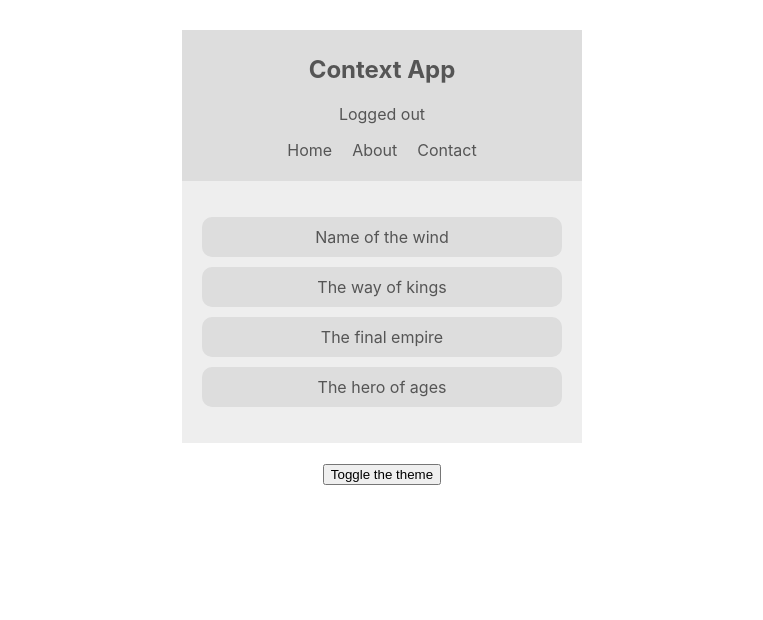
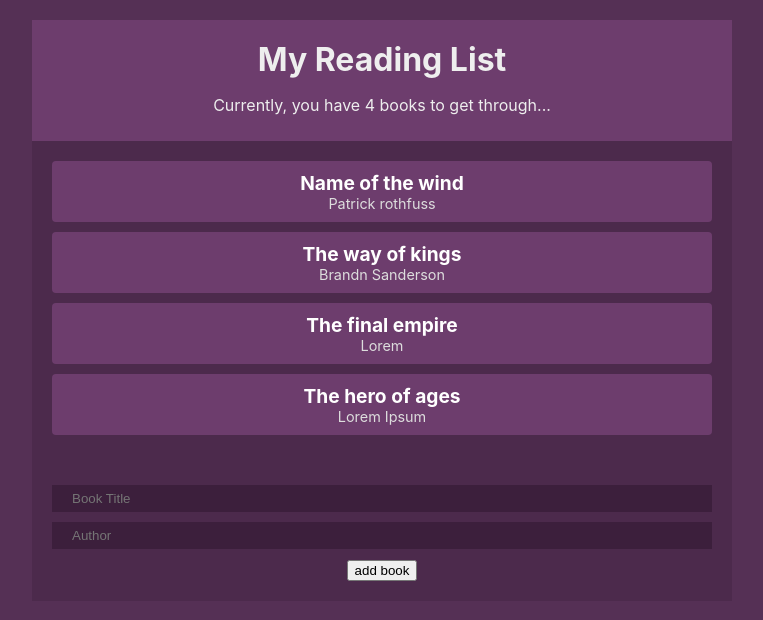
Before and after one commit to gagansaini1212/react-context-hooks, a React (Create React App) app: page / in a window 1280 px wide. Shown: the top 620 px of the page, without its empty margins (258-1021 px from the left). Built offline with nearby package versions, Linux system fonts and the light colour scheme.

Commit message:
added reading book context app

```diff
--- a/src/App.js
+++ b/src/App.js
@@ -1,10 +1,12 @@
 import React from 'react';
+import BookForm from './components/BookForm';
+import BookList from './components/BookList';
 
-import ThemeContextProvider from './contexts/ThemeContext';
+// import ThemeContextProvider from './contexts/ThemeContext';
 import Navbar from './components/Navbar';
-import BookList from './components/BookList';
-import ThemeToggle from './components/ThemeToggle';
-import AuthContextProvider from './contexts/AuthContext';
+// import BookList from './components/BookList';
+// import ThemeToggle from './components/ThemeToggle';
+// import AuthContextProvider from './contexts/AuthContext';
 import BookContextProvider from './contexts/BookContext';
 // import SongList from './components/SongList';
 
@@ -12,7 +14,7 @@ function App() {
   return (
     <div className="App">
       {/* <SongList /> */}
-      <ThemeContextProvider>
+      {/* <ThemeContextProvider>
         <AuthContextProvider>
           <Navbar />
           <BookContextProvider>
@@ -20,7 +22,13 @@ function App() {
           </BookContextProvider>
           <ThemeToggle />
         </AuthContextProvider>
-      </ThemeContextProvider>
+      </ThemeContextProvider> */}
+
+      <BookContextProvider>
+        <Navbar />
+        <BookList />
+        <BookForm />
+      </BookContextProvider>
     </div>
   );
 }
--- /dev/null
+++ b/src/components/BookDetails.js
@@ -0,0 +1,15 @@
+import React, { useContext } from 'react';
+
+import { BookContext } from '../contexts/BookContext';
+
+const BookDetails = ({ book }) => {
+  const { removeBook } = useContext(BookContext);
+  return (
+    <li onClick={() => removeBook(book.id)}>
+      <div className="title">{book.title}</div>
+      <div className="author">{book.author}</div>
+    </li>
+  );
+};
+
+export default BookDetails;
--- /dev/null
+++ b/src/components/BookForm.js
@@ -0,0 +1,36 @@
+import React, { useContext, useState } from 'react';
+
+import { BookContext } from '../contexts/BookContext';
+
+const BookForm = () => {
+  const { addBook } = useContext(BookContext);
+  const [title, setTitle] = useState('');
+  const [author, setAuthor] = useState('');
+  const handleSubmit = (e) => {
+    e.preventDefault();
+    addBook(title, author);
+    setTitle('');
+    setAuthor('');
+  };
+  return (
+    <form onSubmit={handleSubmit}>
+      <input
+        type="text"
+        placeholder="Book Title"
+        value={title}
+        onChange={(e) => setTitle(e.target.value)}
+        required={true}
+      />
+      <input
+        type="text"
+        placeholder="Author"
+        value={author}
+        onChange={(e) => setAuthor(e.target.value)}
+        required={true}
+      />
+      <input type="submit" value="add book" />
+    </form>
+  );
+};
+
+export default BookForm;
--- a/src/components/BookList.js
+++ b/src/components/BookList.js
@@ -1,27 +1,28 @@
 import React, { useContext } from 'react';
 
-import { ThemeContext } from '../contexts/ThemeContext';
+// import { ThemeContext } from '../contexts/ThemeContext';
 import { BookContext } from '../contexts/BookContext';
+import BookDetails from './BookDetails';
 
 const BookList = () => {
-  const { isLightTheme, light, dark } = useContext(ThemeContext);
+  // const { isLightTheme, light, dark } = useContext(ThemeContext);
   const { books } = useContext(BookContext);
 
-  const theme = isLightTheme ? light : dark;
+  // const theme = isLightTheme ? light : dark;
 
-  return (
+  return books.length > 0 ? (
     <div
       className="book-list"
-      style={{ background: theme.bg, color: theme.syntax }}
+      // style={{ background: theme.bg, color: theme.syntax }}
     >
       <ul>
         {books.map((book) => (
-          <li style={{ background: theme.ui }} key={book.id}>
-            {book.title}
-          </li>
+          <BookDetails key={book.id} book={book} />
         ))}
       </ul>
     </div>
+  ) : (
+    <div className="empty">No books to read. Hello free time</div>
   );
 };
 
--- a/src/components/Navbar.js
+++ b/src/components/Navbar.js
@@ -1,25 +1,36 @@
 import React, { useContext } from 'react';
 
-import { AuthContext } from '../contexts/AuthContext';
-import { ThemeContext } from '../contexts/ThemeContext';
+import { BookContext } from '../contexts/BookContext';
 
+// import { AuthContext } from '../contexts/AuthContext';
+// import { ThemeContext } from '../contexts/ThemeContext';
+
+// const Navbar = () => {
+//   const { isLightTheme, light, dark } = useContext(ThemeContext);
+//   const { isAuthenticated, toggleAuth } = useContext(AuthContext);
+//   const theme = isLightTheme ? light : dark;
+
+//   return (
+//     <nav style={{ background: theme.ui, color: theme.syntax }}>
+//       <h1>Context App</h1>
+//       <div onClick={toggleAuth}>
+//         {isAuthenticated ? 'Logged in' : 'Logged out'}
+//       </div>
+//       <ul>
+//         <li>Home</li>
+//         <li>About</li>
+//         <li>Contact</li>
+//       </ul>
+//     </nav>
+//   );
+// };
 const Navbar = () => {
-  const { isLightTheme, light, dark } = useContext(ThemeContext);
-  const { isAuthenticated, toggleAuth } = useContext(AuthContext);
-  const theme = isLightTheme ? light : dark;
-
+  const { books } = useContext(BookContext);
   return (
-    <nav style={{ background: theme.ui, color: theme.syntax }}>
-      <h1>Context App</h1>
-      <div onClick={toggleAuth}>
-        {isAuthenticated ? 'Logged in' : 'Logged out'}
-      </div>
-      <ul>
-        <li>Home</li>
-        <li>About</li>
-        <li>Contact</li>
-      </ul>
-    </nav>
+    <div className="navbar">
+      <h1>My Reading List</h1>
+      <p>Currently, you have {books.length} books to get through...</p>
+    </div>
   );
 };
 
--- a/src/contexts/BookContext.js
+++ b/src/contexts/BookContext.js
@@ -1,17 +1,25 @@
 import React, { createContext, useState } from 'react';
+import { v4 as uuidv4 } from 'uuid';
 
 export const BookContext = createContext();
 
 const BookContextProvider = (props) => {
   const [books, setBooks] = useState([
-    { id: 1, title: 'Name of the wind' },
-    { id: 2, title: 'The way of kings' },
-    { id: 3, title: 'The final empire' },
-    { id: 4, title: 'The hero of ages' },
+    { id: 1, title: 'Name of the wind', author: 'Patrick rothfuss' },
+    { id: 2, title: 'The way of kings', author: 'Brandn Sanderson' },
+    { id: 3, title: 'The final empire', author: 'Lorem' },
+    { id: 4, title: 'The hero of ages', author: 'Lorem Ipsum' },
   ]);
 
+  const addBook = (title, author) => {
+    setBooks(...books, { id: uuidv4(), title: title, author: author });
+  };
+
+  const removeBook = (id) => {
+    setBooks(books.filter((book) => book.id !== id));
+  };
   return (
-    <BookContext.Provider value={{ books }}>
+    <BookContext.Provider value={{ books, addBook, removeBook }}>
       {props.children}
     </BookContext.Provider>
   );
--- a/src/index.css
+++ b/src/index.css
@@ -1,38 +1,119 @@
 body {
   margin: 0;
-  font-family: -apple-system, BlinkMacSystemFont, "Segoe UI", "Roboto", "Oxygen",
-    "Ubuntu", "Cantarell", "Fira Sans", "Droid Sans", "Helvetica Neue",
+  font-family: -apple-system, BlinkMacSystemFont, 'Segoe UI', 'Roboto', 'Oxygen',
+    'Ubuntu', 'Cantarell', 'Fira Sans', 'Droid Sans', 'Helvetica Neue',
     sans-serif;
   -webkit-font-smoothing: antialiased;
   -moz-osx-font-smoothing: grayscale;
+  background-color: #553055;
 }
 
 /* app styles */
 .App {
-  max-width: 400px;
-  margin: 30px auto;
+  background-color: #4c2a4c;
+  max-width: 700px;
+  margin: 20px auto;
   text-align: center;
+  width: 90%;
+  color: #eee;
 }
-nav{
+
+nav {
   padding: 5px;
 }
+
 nav ul {
   padding: 0;
 }
+
 nav ul li {
   display: inline-block;
   margin: 0 10px;
 }
-.book-list {
+
+/* .book-list {
   padding: 20px;
   margin-bottom: 20px;
 }
-.book-list ul{
+.book-list ul {
   padding: 0;
   list-style-type: none;
 }
+
 .book-list li {
   padding: 10px;
   margin: 10px auto;
   border-radius: 10px;
+} */
+
+.navbar {
+  padding: 10px 20px;
+  text-align: center;
+  background: #6d3d6d;
 }
+
+.navbar h1 {
+  margin: 10px 0;
+}
+
+.book-list {
+  margin: 20px;
+}
+
+.book-list ul {
+  padding: 0;
+  list-style-type: none;
+}
+
+.book-list li {
+  background: #6d3d6d;
+  border-radius: 4px;
+  padding: 10px;
+  cursor: pointer;
+  margin: 10px 0;
+}
+
+.book-list li:hover {
+  opacity: 0.7;
+  text-decoration: line-through;
+}
+
+.book-list .title {
+  font-weight: bold;
+  color: #fff;
+  font-size: 1.2em;
+}
+
+.book-list .author {
+  font-size: 0.9em;
+  color: #ddd;
+}
+
+.empty {
+  margin: 20px;
+  text-align: center;
+  padding: 20px;
+}
+
+form {
+  padding: 20px;
+}
+
+input[type='text'] {
+  width: 100%;
+  padding: 10px;
+  box-sizing: border-box;
+  margin: 6px 0;
+  background: #3c1f3c;
+  color: #fff;
+  border: 0;
+}
+
+input[type='text'] {
+  margin: 10px auto;
+  background: #eee;
+  border: 0;
+  padding: 6px 20px;
+  background: #3c1f3c;
+  display: block;
+}
```
